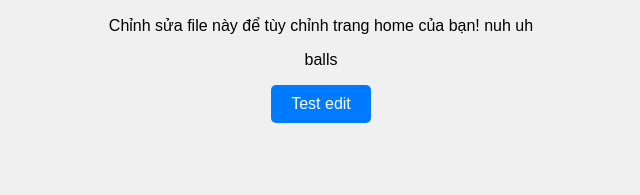
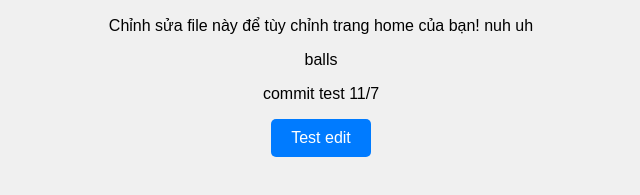
Before and after one commit to Vinhguy/BTL_CauHInhMang, a website: page public/index.html in a window 1280 px wide. Shown: the part 139-334 px from the top of the page, without its empty margins (319-959 px from the left). Drawn offline with Linux system fonts and the light colour scheme.

Commit message:
Update index.html

```diff
--- a/public/index.html
+++ b/public/index.html
@@ -11,6 +11,7 @@
   <h2>Home Page</h2>
   <p>Chỉnh sửa file này để tùy chỉnh trang home của bạn! nuh uh </p>
   <p>balls</p>
+  <p> commit test 11/7</p>
   <button onclick="alert('Hello from JavaScript!v5')">Test edit</button>
   <script src="script.js"></script>
 </body>
```
